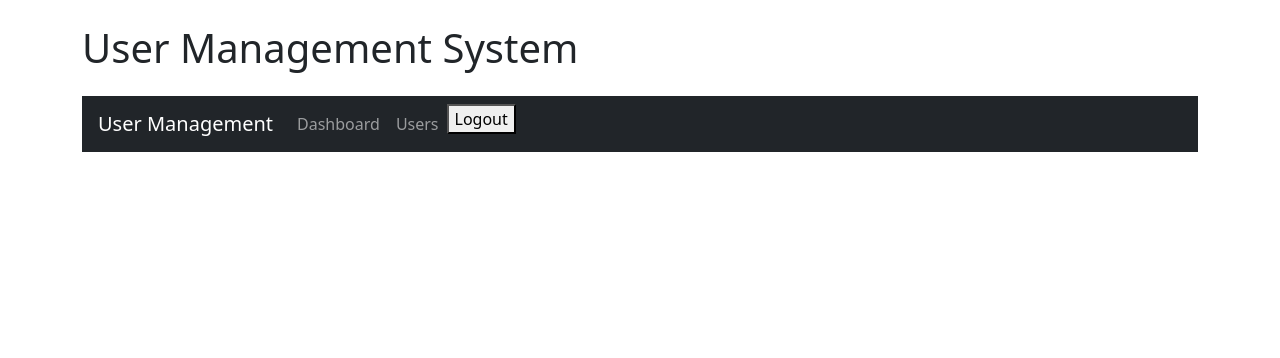
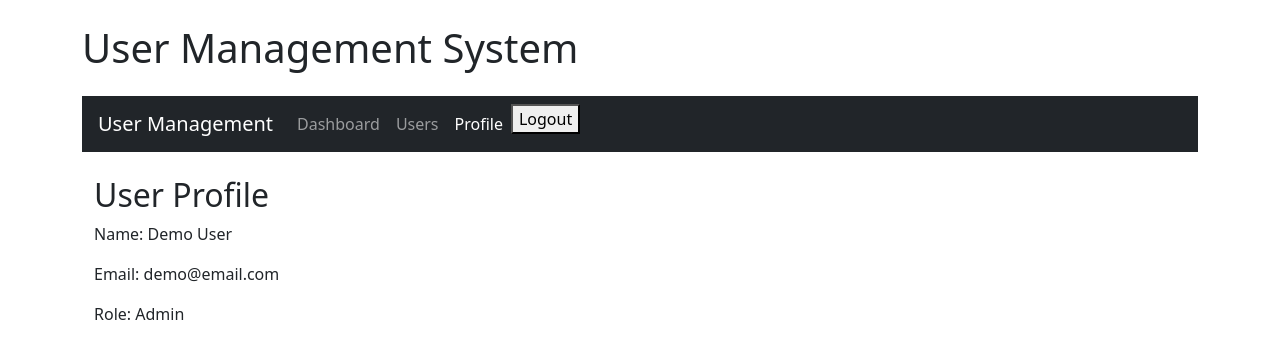
Before and after one commit to DuleeshaGamalathge/user-management-system, an Angular app in the folder angular-frontend/: page /profile in a window 1280 px wide. Before the commit this address led to /. Shown: the top 358 px of the page. Built offline with nearby package versions, Linux system fonts and the light colour scheme; sample sign-in values are in the browser's storage.

Commit message:
add profile page

```diff
--- a/angular-frontend/src/app/app.routes.ts
+++ b/angular-frontend/src/app/app.routes.ts
@@ -2,11 +2,13 @@ import { Routes } from '@angular/router';
 import { UsersListComponent } from './components/users-list/users-list.component';
 import { DashboardComponent } from './pages/dashboard/dashboard.component';
 import { LoginComponent } from './pages/login/login.component';
+import { ProfileComponent } from './pages/profile/profile.component';
 import { authGuard } from './guards/auth.guard';
 
 export const routes: Routes = [
     { path: '', redirectTo: 'login', pathMatch: 'full' },
     { path: 'users', component: UsersListComponent, canActivate: [authGuard] },
     { path: 'dashboard', component: DashboardComponent, canActivate: [authGuard]},
-    { path: 'login', component:LoginComponent}
+    { path: 'login', component:LoginComponent},
+    { path: 'profile', component:ProfileComponent, canActivate: [authGuard]}
 ];
--- a/angular-frontend/src/app/components/navbar/navbar.component.html
+++ b/angular-frontend/src/app/components/navbar/navbar.component.html
@@ -19,6 +19,14 @@
       </li>
 
       <li class="nav-item">
+        <a class="nav-link"
+           routerLink="/profile"
+           routerLinkActive="active">
+          Profile
+        </a>
+      </li>
+
+      <li class="nav-item">
         <button (click)="logout()">Logout</button>
       </li>
 
--- /dev/null
+++ b/angular-frontend/src/app/pages/profile/profile.component.html
@@ -0,0 +1,5 @@
+<h2>User Profile</h2>
+
+<p>Name: Demo User</p>
+<p>Email: demo&#64;email.com</p>
+<p>Role: Admin</p>
```
Also changed, not shown: angular-frontend/src/app/pages/profile/profile.component.ts (added, +11 -0 lines), angular-frontend/src/app/pages/profile/profile.component.css (added), 1 other file (tests, documents, lock files or other folders).
